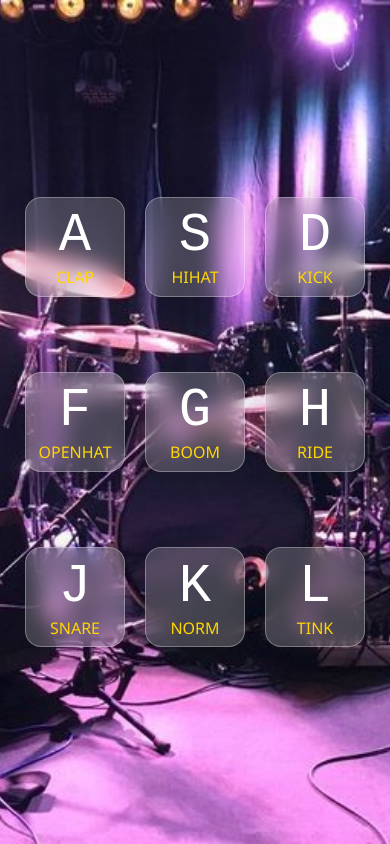
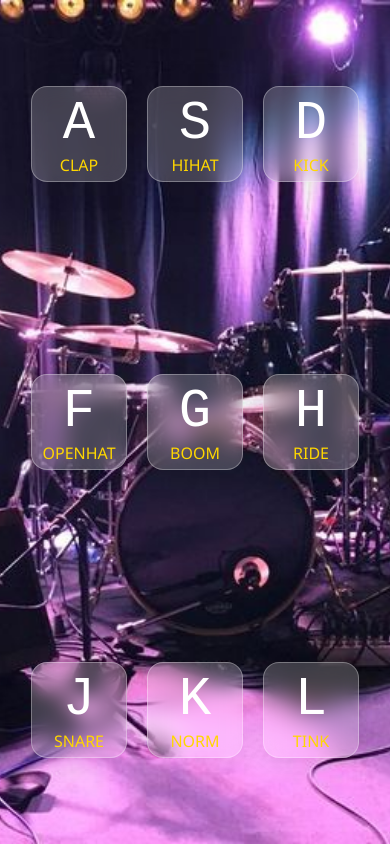
Before and after one commit to AY-Khalid/play-drum, a plain HTML site: page index.html in a window 390 px wide. Drawn offline with Linux system fonts and the light colour scheme.

Commit message:
updated the reponsiveness

```diff
--- a/styles.css
+++ b/styles.css
@@ -96,17 +96,20 @@ body{
 .main-container {
     justify-content: center;
     flex-wrap: wrap;
-    height: 60%;
+    height: 100%;
     }
     body{
         display: flex;
         justify-content: center;
         align-items: center;
     }
-
+                .container-btn {
+                    width: 6rem;
+                    height: 6rem;
+                }
 }
 
-@media (min-width: 630px) and (max-width: 1081px) {
+@media (min-width: 631px) and (max-width: 1081px) {
     .main-container {
         justify-content: center;
         flex-wrap: wrap;
```
